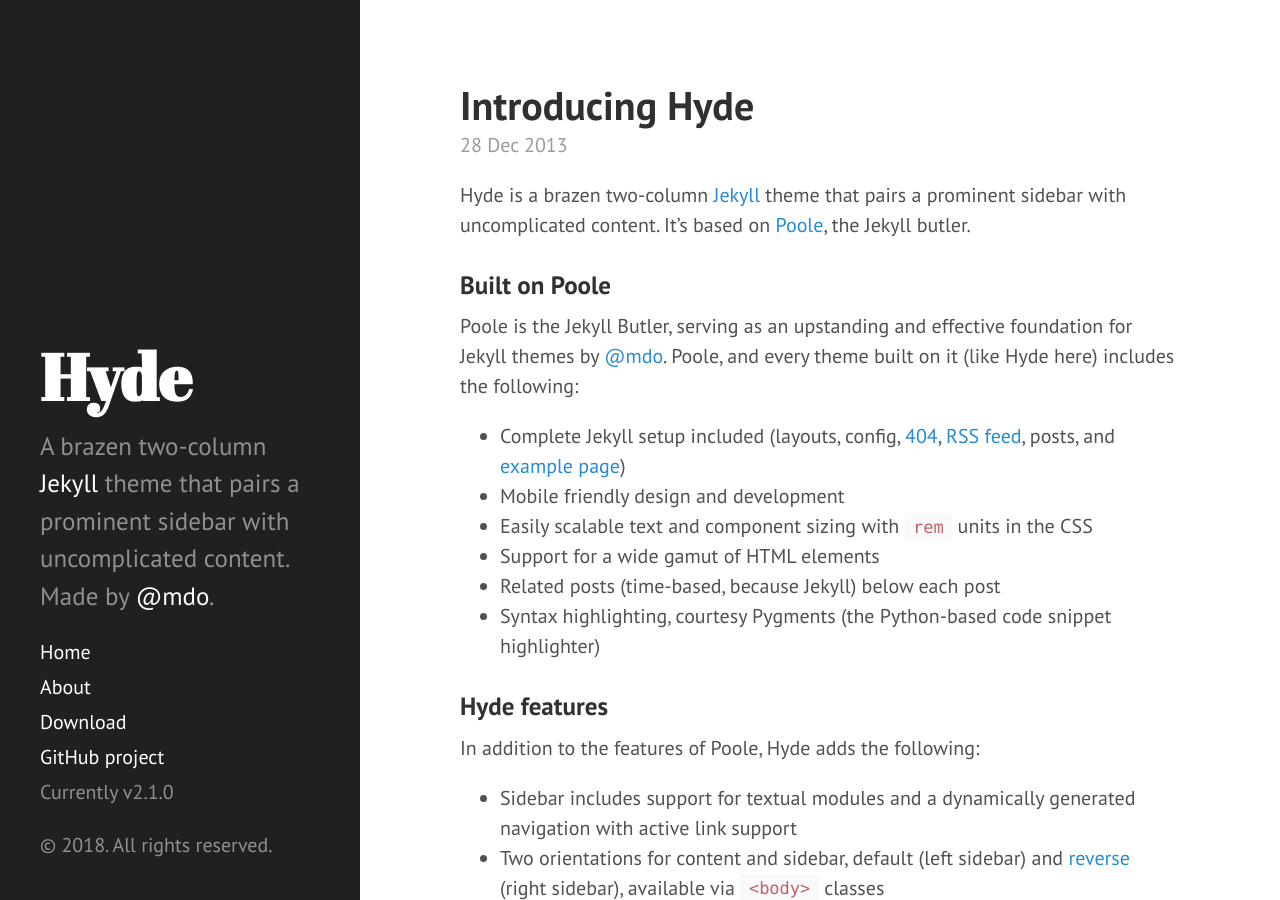
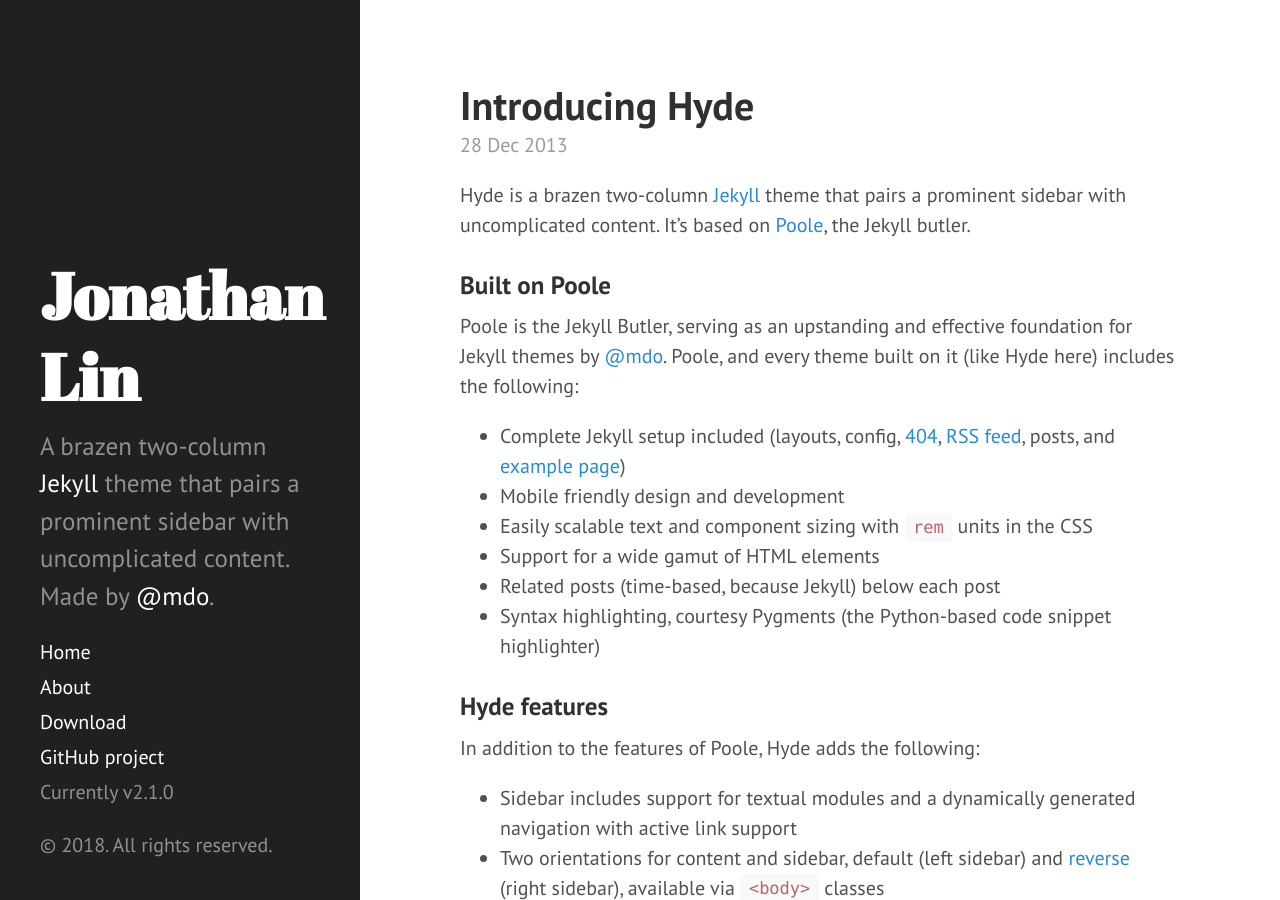
Before and after one commit to jonathan-lin/jonathan-lin.github.io, a Jekyll site: the page built from index.html, in a window 1280 px wide and 900 px high. Built offline with Jekyll 4.4.1, drawn with Linux system fonts in a browser that asks for light colours; Markdown is read by kramdown in place of the engine named in the settings; the list of posts is cut into pages by our own code.

Commit message:
testing _config modifications

```diff
--- a/_config.yml
+++ b/_config.yml
@@ -7,8 +7,8 @@ permalink:        pretty
 # relative_permalinks: true
 
 # Setup
-title:            Hyde
-tagline:          'A Jekyll theme'
+title:            Jonathan Lin
+tagline:          'Physician Engineer'
 description:      'A brazen two-column <a href="http://jekyllrb.com" target="_blank">Jekyll</a> theme that pairs a prominent sidebar with uncomplicated content. Made by <a href="https://twitter.com/mdo" target="_blank">@mdo</a>.'
 url:              http://hyde.getpoole.com
 baseurl:          /
```
